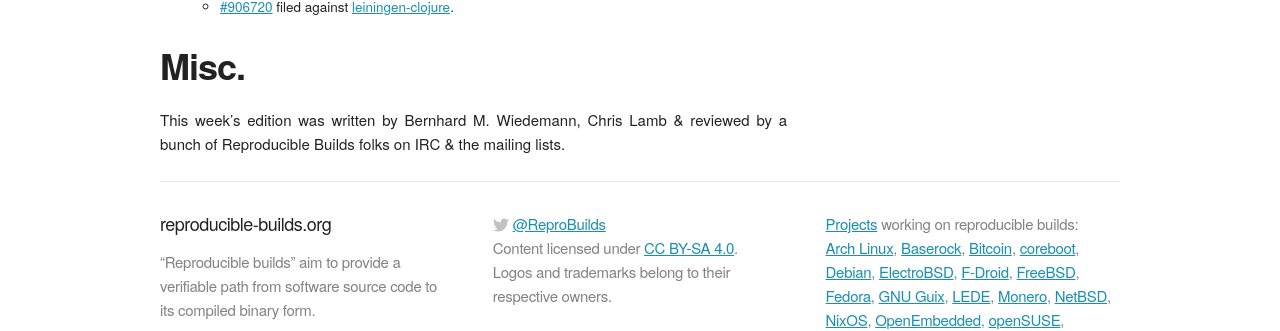
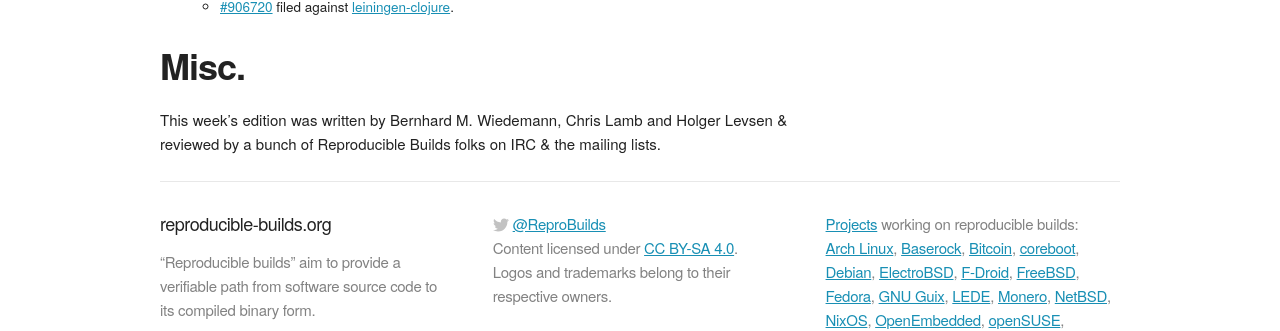
Before and after one commit to prototypefund/reproducible-website, a Jekyll site: the page built from _blog/posts/174.md, in a window 1280 px wide. Shown: the part 1562-1893 px from the top of the page. Built offline with Jekyll 4.4.1, drawn with Linux system fonts in a browser that asks for light colours; some web fonts are replaced.

Commit message:
174: add myself to authors. something better tooling could catch?
Signed-off-by: Holger Levsen <holger@layer-acht.org>

```diff
--- a/_blog/posts/174.md
+++ b/_blog/posts/174.md
@@ -46,4 +46,4 @@ Packages reviewed and fixed, and bugs filed
 Misc.
 -----
 
-This week's edition was written by Bernhard M. Wiedemann, Chris Lamb & reviewed by a bunch of Reproducible Builds folks on IRC & the mailing lists.
+This week's edition was written by Bernhard M. Wiedemann, Chris Lamb and Holger Levsen & reviewed by a bunch of Reproducible Builds folks on IRC & the mailing lists.
```
